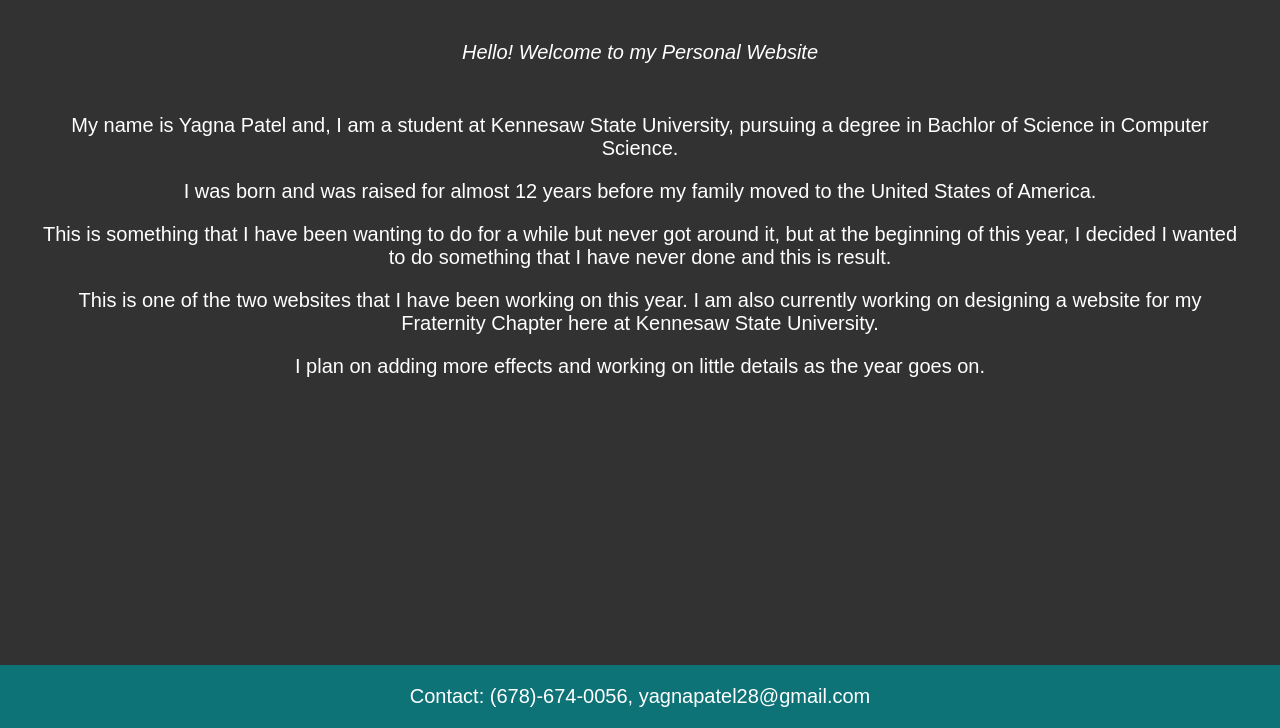
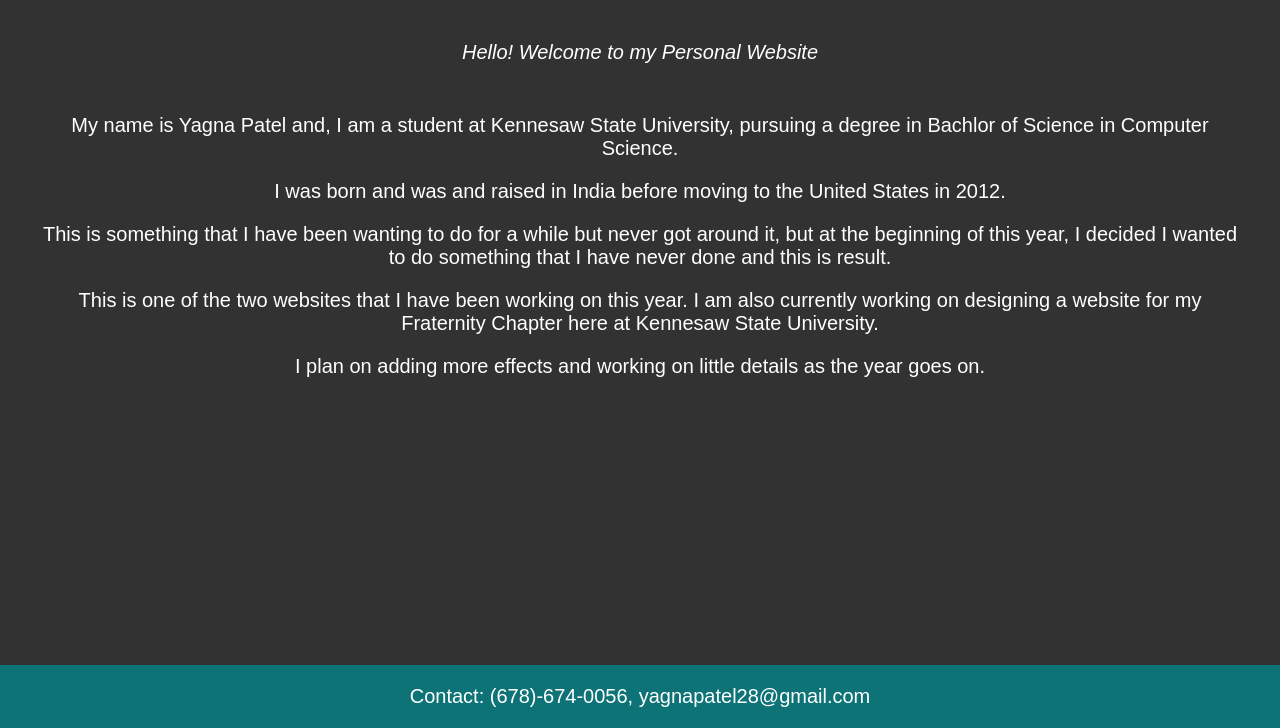
Before and after one commit to YagnaPatel08/YagnaPatel08, a plain HTML site: page index.html in a window 1280 px wide. Shown: the part 72-800 px from the top of the page. Drawn offline with Linux system fonts and the light colour scheme.

Commit message:
Update index.html

```diff
--- a/index.html
+++ b/index.html
@@ -41,7 +41,7 @@ hr.new4 {
     <center>
       <i><p class="ex1"> Hello! Welcome to my Personal Website</p></i>
         <p class="ex1">My name is Yagna Patel and, I am a student at Kennesaw State University, pursuing a degree in Bachlor of Science in Computer Science.  </p>
-        <p> I was born and was raised for almost 12 years before my family moved to the United States of America.</p>
+        <p> I was born and was and raised in India before moving to the United States in 2012.</p>
         <p> This is something that I have been wanting to do for a while but never got around it, but at the beginning of this year, I decided I wanted to do something that I have never done and this is result. </p>
         <p> This is one of the two websites that I have been working on this year. I am also currently working on designing a website for my Fraternity Chapter here at Kennesaw State University.</p>
         <p> I plan on adding more effects and working on little details as the year goes on. </p>
```
